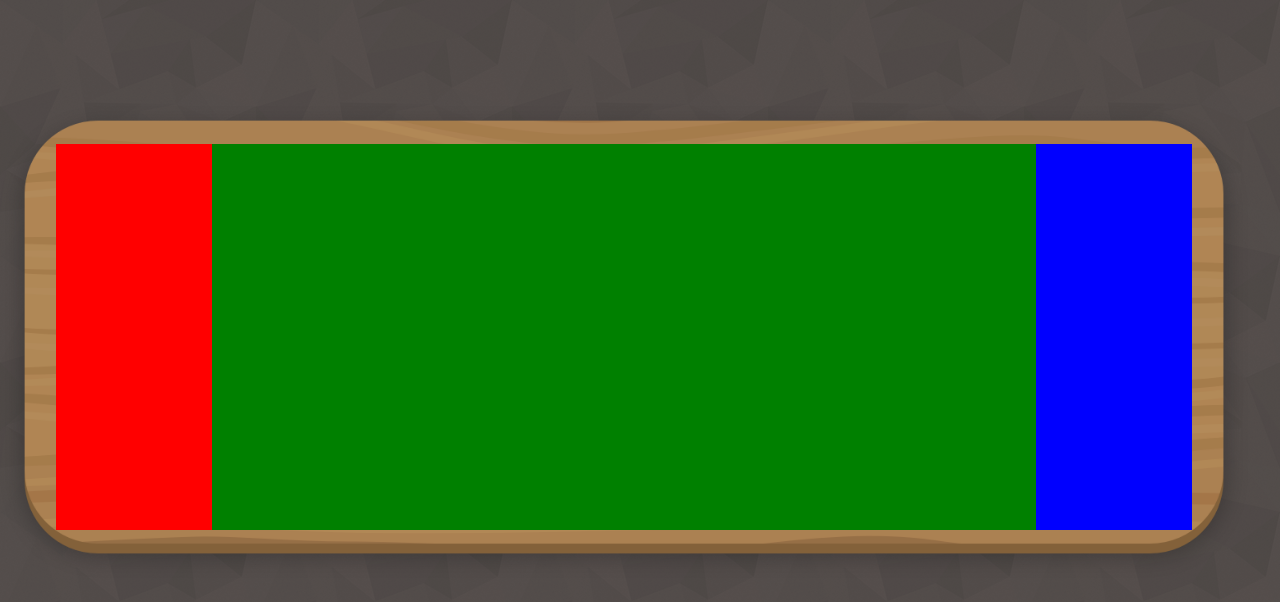
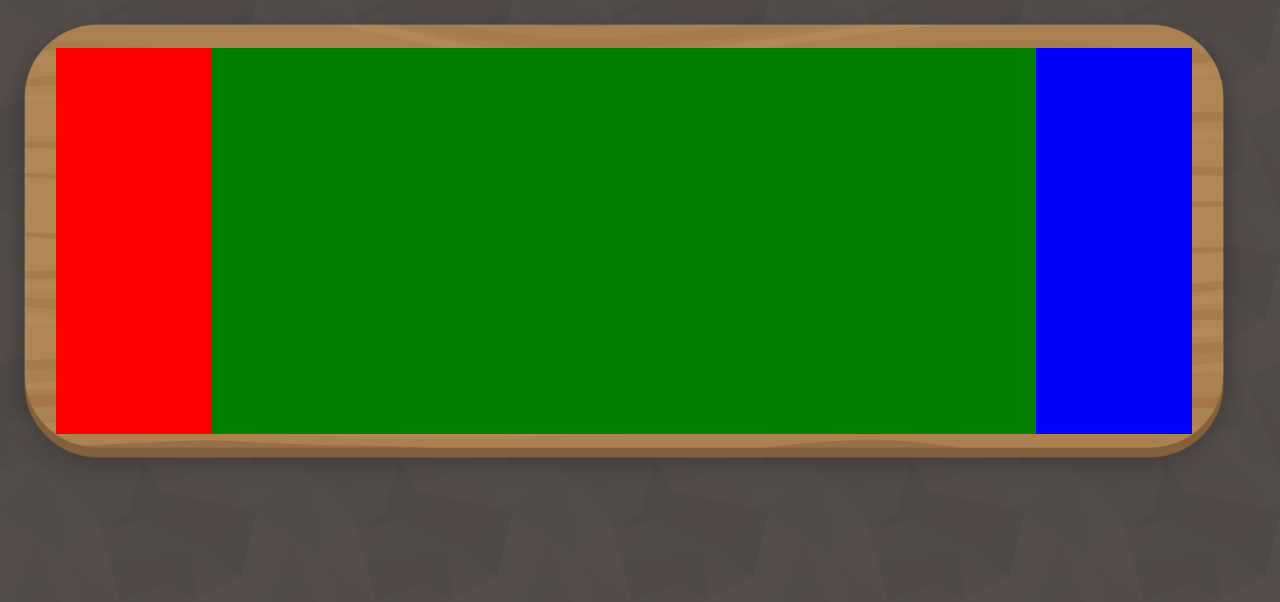
Before and after one commit to juniorerico/mancala-ts, a React (Create React App) app: page / in a window 1280 px wide. Shown: the top 602 px of the page. Built offline with nearby package versions, Linux system fonts and the light colour scheme.

Commit message:
Fixed a bug where the board was not fit the vertical screen size. Added comments and removed unecessary code.

```diff
--- a/src/ui/Board.tsx
+++ b/src/ui/Board.tsx
@@ -1,21 +1,22 @@
 import React, { useEffect, useState } from "react";
 import styled from "styled-components";
 
+// Styled components
+
+// Board container
 const Container = styled.div`
-  position: absolute;
-  display: flex;
-  flex-direction: row;
-  align-items: center;
-  justify-content: center;
-  top: 96px;
-
   &.rotated {
     top: 0px;
     transform: rotate(90deg) translateY(-100%);
     transform-origin: top left;
   }
+
+  &.rotated > .board-img {
+    width: 97.5vh;
+  }
 `;
 
+// Board img
 const BoardImg = styled.img`
   position: absolute;
   top: 0;
@@ -24,21 +25,32 @@ const BoardImg = styled.img`
   height: auto;
 `;
 
-const Wrapper = styled.div`
+const PlayableArea = styled.div`
+  display: flex;
+  width: 100%;
+  height: 100%;
+  flex-direction: row;
+  align-items: center;
+  justify-content: center;
+`;
+
+// Orizontal section of the board (board has 3 sections)
+// | Player 1 store | holes | Player 2 store |
+const Section = styled.div`
   height: 80%;
   top: 9%;
   z-index: 1;
 `;
 
-const PlayerOneStoreWrapper = styled(Wrapper)`
+const PlayerOneStoreSection = styled(Section)`
   width: 12.5%;
 `;
 
-const PlayerTwoStoreWrapper = styled(Wrapper)`
+const PlayerTwoStoreSection = styled(Section)`
   width: 12.5%;
 `;
 
-const HolesWrapper = styled(Wrapper)`
+const HolesSection = styled(Section)`
   width: 66%;
   top: 9%;
 `;
@@ -48,26 +60,24 @@ interface Size {
   height: number;
 }
 
-interface Position {
-  left: number | string;
-  top: number | string;
-}
-
 interface BoardProps {
-  scale?: number;
   className?: string;
 }
 
-const Board = ({ scale = 0.975, className }: BoardProps) => {
-  const [size, setSize] = useState<Size>({ width: 0, height: 0 });
+const Board = ({ className }: BoardProps) => {
+  const [containerSize, setContainerSize] = useState<Size>({ width: 0, height: 0 });
   const [isRotated, setIsRotated] = useState(false);
 
+  // reference to the board image
   let imageRef: HTMLImageElement;
 
+  // update parameters of the board
   function update() {
-    console.log(imageRef.height);
-    setSize({ width: imageRef.width, height: imageRef.height });
+    console.log("image");
+    // update the size of the container to match the image size
+    setContainerSize({ width: imageRef.width, height: imageRef.height });
 
+    // check if the screen is vertical or horizontal
     if (window.innerWidth >= window.innerHeight) {
       setIsRotated(false);
     } else {
@@ -75,13 +85,17 @@ const Board = ({ scale = 0.975, className }: BoardProps) => {
     }
   }
 
+  // OnMount (This will run only once)
   useEffect(() => {
+    // update everything
     update();
+
+    // update always when the screen size is changed
     window.addEventListener("resize", update, false);
   }, []);
 
   return (
-    <Container className={isRotated ? "rotated " : "" + className} style={{ width: size.width, height: size.height }}>
+    <Container className={isRotated ? "rotated " : "" + className} style={{ width: containerSize.width, height: containerSize.height }}>
       <BoardImg
         className="board-img"
         src="assets/board.png"
@@ -95,9 +109,12 @@ const Board = ({ scale = 0.975, className }: BoardProps) => {
           }
         }}
       />
-      <PlayerOneStoreWrapper style={{ backgroundColor: "red" }}></PlayerOneStoreWrapper>
-      <HolesWrapper style={{ backgroundColor: "green" }}></HolesWrapper>
-      <PlayerTwoStoreWrapper style={{ backgroundColor: "blue" }}></PlayerTwoStoreWrapper>
+
+      <PlayableArea>
+        <PlayerOneStoreSection style={{ backgroundColor: "red" }}></PlayerOneStoreSection>
+        <HolesSection style={{ backgroundColor: "green" }}></HolesSection>
+        <PlayerTwoStoreSection style={{ backgroundColor: "blue" }}></PlayerTwoStoreSection>
+      </PlayableArea>
     </Container>
   );
 };
--- a/src/ui/Game.tsx
+++ b/src/ui/Game.tsx
@@ -1,4 +1,4 @@
-import React, { useState } from "react";
+import React from "react";
 import styled from "styled-components";
 import Board from "./Board";
 
@@ -6,9 +6,6 @@ const Container = styled.div`
   width: 100%;
   height: 100%;
   display: block;
-  position: absolute;
-  top: 0;
-  left: 0;
   background-image: url(assets/background.png);
   overflow: hidden;
 `;
@@ -16,7 +13,7 @@ const Container = styled.div`
 function Game() {
   return (
     <Container>
-      <Board className="board" scale={0.975} />
+      <Board className="board" />
     </Container>
   );
 }
```
